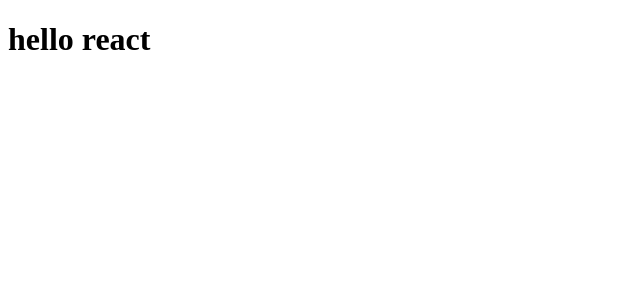
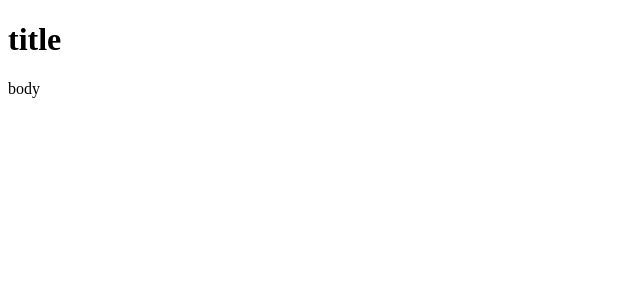
Before and after one commit to hellowgh/frontend-tools-learning, a React app in the folder webpack-learn/webpack-practice-book/react-webpack-project/: page / in a window 1280 px wide. Shown: the top 300 px of the page, without its empty margins (0-640 px from the left). Built offline with nearby package versions, Linux system fonts and the light colour scheme.

Commit message:
添加ts支持

```diff
--- a/webpack-learn/webpack-practice-book/react-webpack-project/package.json
+++ b/webpack-learn/webpack-practice-book/react-webpack-project/package.json
@@ -16,8 +16,12 @@
     "@babel/plugin-transform-runtime": "^7.24.0",
     "@babel/preset-env": "^7.24.0",
     "@babel/preset-react": "^7.23.3",
+    "@types/react": "^18.2.61",
+    "@types/react-dom": "^18.2.19",
     "babel-loader": "^9.1.3",
     "html-webpack-plugin": "^5.6.0",
+    "ts-loader": "^9.5.1",
+    "typescript": "^5.3.3",
     "webpack": "^5.90.3",
     "webpack-cli": "^5.1.4",
     "webpack-dev-server": "^5.0.2"
--- a/webpack-learn/webpack-practice-book/react-webpack-project/src/index.jsx
+++ /dev/null
@@ -1,11 +0,0 @@
-import React from 'react'
-import ReactDom from 'react-dom'
-
-const App = () => (
-  <h1>hello react</h1>
-)
-
-ReactDom.render(
-  <App></App>,
-  document.getElementById('root')
-)
--- /dev/null
+++ b/webpack-learn/webpack-practice-book/react-webpack-project/src/index.tsx
@@ -0,0 +1,32 @@
+import React from 'react'
+
+/**
+ * 支持并发渲染
+ * 减少卡顿
+ * 更好的错误处理
+ * 统一客户端和服务端渲染方式
+ */
+import { createRoot } from 'react-dom/client'
+
+type Message = {
+    title: string;
+    body: string;
+}
+
+const msg: Message = {
+    title: 'title',
+    body: 'body'
+}
+
+const App = () => (
+    <>
+        <h1>{msg.title}</h1>
+        <div>{msg.body}</div>
+    </>
+)
+
+const root = createRoot(
+    document.getElementById('root')
+)
+
+root.render(<App/>)
--- a/webpack-learn/webpack-practice-book/react-webpack-project/webpack.config.js
+++ b/webpack-learn/webpack-practice-book/react-webpack-project/webpack.config.js
@@ -6,12 +6,18 @@ const isProduction = process.env.NODE_ENV.trim() === 'production';
 module.exports = () => {
   return {
     mode: isProduction ? 'production' : 'development',
+    entry: './src/index.tsx',
     devServer: {
       open: true,
       port: 3000
     },
     module: {
       rules: [
+        {
+          test: /\.tsx?$/,
+          exclude: /node_modules/,
+          use: 'ts-loader'
+        },
         {
           test: /\.jsx?$/,
           exclude: /node_modulses/,
@@ -26,7 +32,7 @@ module.exports = () => {
       ]
     },
     resolve: {
-      extensions: ['.js', '.jsx'] // 让jsx文件可以被Resolver自动识别（注意是 .js 非 js）
+      extensions: ['.js', '.jsx', 'tsx'] // 让jsx文件可以被Resolver自动识别（注意是 .js 非 js）
     },
     plugins: [
       new HtmlWebpackPlugin({
```
Also changed, not shown: webpack-learn/webpack-practice-book/react-webpack-project/tsconfig.json (added, +14 -0 lines).
